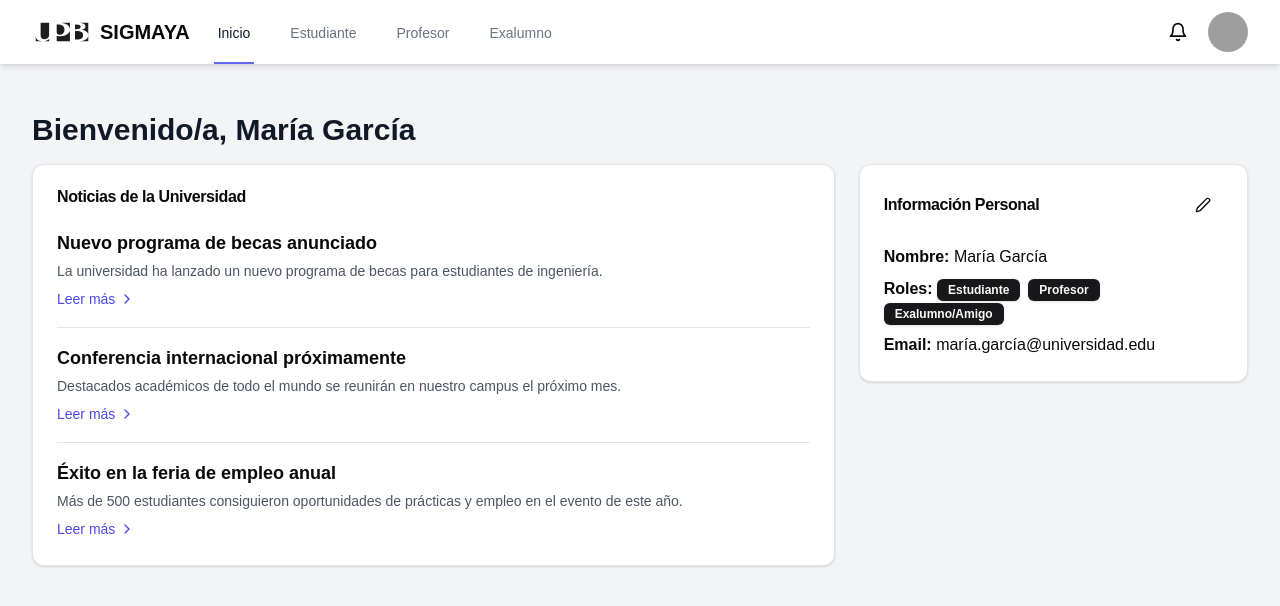
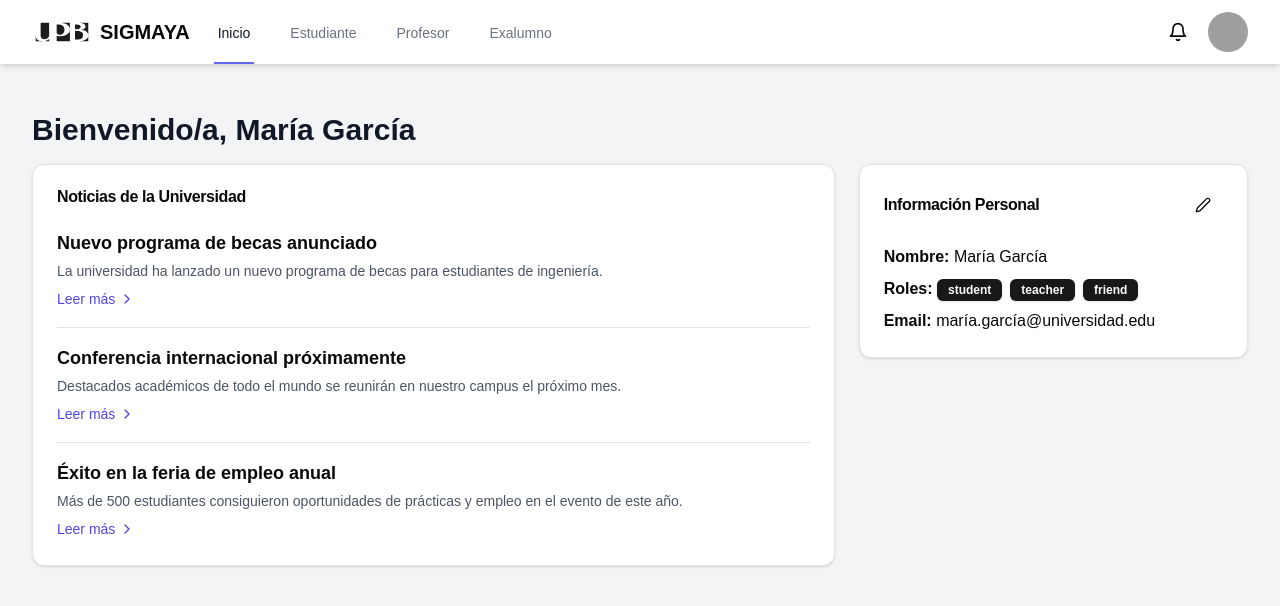
Before and after one commit to Nekstoreo/SIGMAYA, a Next.js app in the folder sigmaya-frontend/: page /dashboard in a window 1280 px wide. Shown: the top 606 px of the page. Built offline with nearby package versions, Linux system fonts and the light colour scheme; grey boxes are pictures that could not be loaded.

Commit message:
Refactorizar nombres de componentes y variables en el código de la página de inicio del panel de estudiante

```diff
--- a/sigmaya-frontend/app/dashboard/page.tsx
+++ b/sigmaya-frontend/app/dashboard/page.tsx
@@ -1,4 +1,4 @@
-import DashboardComponent from "@/components/dashboard";
+import DashboardComponent from "@/components/main-page";
 export default function Page() {
   return (
     <div>
--- a/sigmaya-frontend/app/dashboard/student/page.tsx
+++ b/sigmaya-frontend/app/dashboard/student/page.tsx
@@ -1,46 +1,76 @@
-'use client'
+"use client";
 
-import { useState } from 'react'
-import { Book, ClipboardList, Users, Briefcase } from 'lucide-react'
-import Navbar from '@/components/navbar'
-import { QuickLinks } from '@/components/quick-links'
-import { StudentTabs } from '@/components/student-tabs'
+import { useState } from "react";
+import { Book, ClipboardList, Users, Briefcase } from "lucide-react";
+import Navbar from "@/components/navbar";
+import { QuickLinks } from "@/components/quick-links";
+import { StudentTabs } from "@/components/student-tabs";
 
 interface Class {
-  id: number
-  name: string
-  code: string
-  schedule: string
-  professor: string
+  id: number;
+  name: string;
+  code: string;
+  schedule: string;
+  professor: string;
 }
 
 const classes: Class[] = [
-  { id: 1, name: "Matemáticas Avanzadas", code: "MAT301", schedule: "Lun, Mie 10:00-11:30", professor: "Dr. Álvarez" },
-  { id: 2, name: "Programación en Python", code: "CS202", schedule: "Mar, Jue 14:00-15:30", professor: "Dra. Rodríguez" },
-  { id: 3, name: "Literatura Contemporánea", code: "LIT405", schedule: "Vie 09:00-12:00", professor: "Prof. Martínez" },
-]
+  {
+    id: 1,
+    name: "Matemáticas Avanzadas",
+    code: "MAT301",
+    schedule: "Lun, Mie 10:00-11:30",
+    professor: "Dr. Álvarez",
+  },
+  {
+    id: 2,
+    name: "Programación en Python",
+    code: "CS202",
+    schedule: "Mar, Jue 14:00-15:30",
+    professor: "Dra. Rodríguez",
+  },
+  {
+    id: 3,
+    name: "Literatura Contemporánea",
+    code: "LIT405",
+    schedule: "Vie 09:00-12:00",
+    professor: "Prof. Martínez",
+  },
+];
 
 const quickLinks = [
   { name: "Registro de cursos", icon: Book, href: "#registro-cursos" },
   { name: "Perfil del Estudiante", icon: Users, href: "#perfil-estudiante" },
-  { name: "Evaluación docente", icon: ClipboardList, href: "#evaluacion-docente" },
-  { name: "Solicitud de servicios", icon: Briefcase, href: "#solicitud-servicios" },
-]
+  {
+    name: "Evaluación docente",
+    icon: ClipboardList,
+    href: "#evaluacion-docente",
+  },
+  {
+    name: "Solicitud de servicios",
+    icon: Briefcase,
+    href: "#solicitud-servicios",
+  },
+];
 
 export default function StudentDashboardComponent() {
-  const [userRoles, setUserRoles] = useState<Array<'Estudiante' | 'Profesor' | 'Exalumno/Amigo'>>(['Estudiante', 'Profesor'])
-  const [userName, setUserName] = useState('María García')
+  const [userRoles, setUserRoles] = useState<
+    Array<"student" | "teacher" | "friend">
+  >(["student", "teacher"]);
+  const [userName, setUserName] = useState("María García");
 
   return (
     <div className="min-h-screen bg-gray-100">
-      <Navbar userName={userName} userRoles={userRoles}/>
+      <Navbar userName={userName} userRoles={userRoles} />
       <main className="max-w-7xl mx-auto py-6 sm:px-6 lg:px-8">
         <div className="px-4 py-6 sm:px-0">
-          <h1 className="text-3xl font-bold text-gray-900 mb-6">Panel de Estudiante</h1>
+          <h1 className="text-3xl font-bold text-gray-900 mb-6">
+            Panel de Estudiante
+          </h1>
           <QuickLinks links={quickLinks} />
           <StudentTabs classes={classes} />
         </div>
       </main>
     </div>
-  )
+  );
 }
--- a/sigmaya-frontend/components/dashboard.tsx
+++ b/sigmaya-frontend/components/main-page.tsx
@@ -11,8 +11,8 @@ const newsItems = [
   { id: 3, title: "Éxito en la feria de empleo anual", excerpt: "Más de 500 estudiantes consiguieron oportunidades de prácticas y empleo en el evento de este año.", link: "#" },
 ]
 
-export default function DashboardComponent() {
-  const [userRoles, setUserRoles] = useState<Array<'Estudiante' | 'Profesor' | 'Exalumno/Amigo'>>(['Estudiante', 'Profesor', 'Exalumno/Amigo'])
+export default function MainPage() {
+  const [userRoles, setUserRoles] = useState<Array<'student' | 'teacher' | 'friend'>>(['student', 'teacher', 'friend'])
   const [userName, setUserName] = useState('María García')
 
   return (
--- a/sigmaya-frontend/components/navbar.tsx
+++ b/sigmaya-frontend/components/navbar.tsx
@@ -1,19 +1,23 @@
-'use client'
-
+import { usePathname } from "next/navigation";
 import Image from "next/image";
 import Link from "next/link";
-import { usePathname } from "next/navigation";
 import { Bell } from "lucide-react";
 import { Button } from "@/components/ui/button";
 import { Avatar, AvatarFallback, AvatarImage } from "@/components/ui/avatar";
 
 interface NavbarProps {
-  userRoles: Array<"Estudiante" | "Profesor" | "Exalumno/Amigo">;
+  userRoles: Array<"student" | "teacher" | "friend">;
   userName: string;
 }
 
 export default function Navbar({ userRoles, userName }: NavbarProps) {
   const currentPath = usePathname();
+
+  const tabs: Array<{ role: "student" | "teacher" | "friend"; label: string }> = [
+    { role: "student", label: "Estudiante" },
+    { role: "teacher", label: "Profesor" },
+    { role: "friend", label: "Exalumno" },
+  ];
 
   return (
     <nav className="bg-white shadow-md">
@@ -35,41 +39,21 @@ export default function Navbar({ userRoles, userName }: NavbarProps) {
               >
                 Inicio
               </Link>
-              {userRoles.includes("Estudiante") && (
+              {tabs.map(
+                (tab) =>
+                  userRoles.includes(tab.role) && (
                     <Link
-                  href="/dashboard/student"
+                      key={tab.role}
+                      href={`${currentPath}/${tab.role.toLowerCase()}`}
                       className={`${
-                    currentPath === "/dashboard/student"
+                        currentPath.includes(tab.label.toLowerCase())
                           ? "border-indigo-500 text-gray-900"
                           : "border-transparent text-gray-500 hover:border-gray-300 hover:text-gray-700"
                       } inline-flex items-center px-1 pt-1 border-b-2 text-sm font-medium`}
                     >
-                  Estudiante
+                      {tab.label}
                     </Link>
-              )}
-              {userRoles.includes("Profesor") && (
-                <Link
-                  href="/dashboard/teacher"
-                  className={`${
-                    currentPath === "/dashboard/teacher"
-                      ? "border-indigo-500 text-gray-900"
-                      : "border-transparent text-gray-500 hover:border-gray-300 hover:text-gray-700"
-                  } inline-flex items-center px-1 pt-1 border-b-2 text-sm font-medium`}
-                >
-                  Profesor
-                </Link>
-              )}
-              {userRoles.includes("Exalumno/Amigo") && (
-                <Link
-                  href="/dashboard/friend"
-                  className={`${
-                    currentPath === "/dashboard/friend"
-                      ? "border-indigo-500 text-gray-900"
-                      : "border-transparent text-gray-500 hover:border-gray-300 hover:text-gray-700"
-                  } inline-flex items-center px-1 pt-1 border-b-2 text-sm font-medium`}
-                >
-                  Exalumno
-                </Link>
+                  )
               )}
             </div>
           </div>
@@ -79,16 +63,8 @@ export default function Navbar({ userRoles, userName }: NavbarProps) {
             </Button>
             <div className="ml-3 relative">
               <Avatar>
-                <AvatarImage
-                  src="/placeholder.svg?height=32&width=32"
-                  alt={userName}
-                />
-                <AvatarFallback>
-                  {userName
-                    .split(" ")
-                    .map((n) => n[0])
-                    .join("")}
-                </AvatarFallback>
+                <AvatarImage src="/placeholder.svg?height=32&width=32" alt={userName} />
+                <AvatarFallback>{userName.split(' ').map(n => n[0]).join('')}</AvatarFallback>
               </Avatar>
             </div>
           </div>
--- a/sigmaya-frontend/components/personal-info-card.tsx
+++ b/sigmaya-frontend/components/personal-info-card.tsx
@@ -5,7 +5,7 @@ import { Badge } from '@/components/ui/badge'
 
 interface PersonalInfoCardProps {
   userName: string
-  userRoles: Array<'Estudiante' | 'Profesor' | 'Exalumno/Amigo'>
+  userRoles: Array<"student" | "teacher" | "friend">
 }
 
 export default function PersonalInfoCard({ userName, userRoles }: PersonalInfoCardProps) {
--- a/sigmaya-frontend/components/student-tabs.tsx
+++ b/sigmaya-frontend/components/student-tabs.tsx
@@ -2,7 +2,7 @@ import { Tabs, TabsContent, TabsList, TabsTrigger } from '@/components/ui/tabs'
 import { Card, CardHeader, CardTitle, CardContent } from '@/components/ui/card'
 import { Table, TableBody, TableCell, TableHead, TableHeader, TableRow } from '@/components/ui/table'
 import { InteractiveScheduleComponent } from '@/components/interactive-schedule'
-import { StudentTab } from '@/components/student-tab'
+import { TabTemplate } from '@/components/tab-template'
 
 interface Class {
   id: number
@@ -115,7 +115,7 @@ const tabData = [
   }
 ]
 
-export function StudentTabs({ classes }: StudentTabsProps) {
+export function StudentTabs({ }: StudentTabsProps) {
   return (
     <Tabs defaultValue="schedule" className="space-y-4">
       <TabsList>
@@ -130,7 +130,7 @@ export function StudentTabs({ classes }: StudentTabsProps) {
       </TabsContent>
 
       {tabData.map(tab => (
-        <StudentTab key={tab.value} value={tab.value} title={tab.title} sections={tab.sections} />
+        <TabTemplate key={tab.value} value={tab.value} title={tab.title} sections={tab.sections} />
       ))}
     </Tabs>
   )
--- a/sigmaya-frontend/components/student-tab.tsx
+++ b/sigmaya-frontend/components/tab-template.tsx
@@ -13,7 +13,7 @@ interface StudentTabProps {
   }>
 }
 
-export function StudentTab({ value, title, sections }: StudentTabProps) {
+export function TabTemplate({ value, title, sections }: StudentTabProps) {
   return (
     <TabsContent value={value}>
       <Card>
```
Lines whose indentation alone changed are shown as unchanged.
